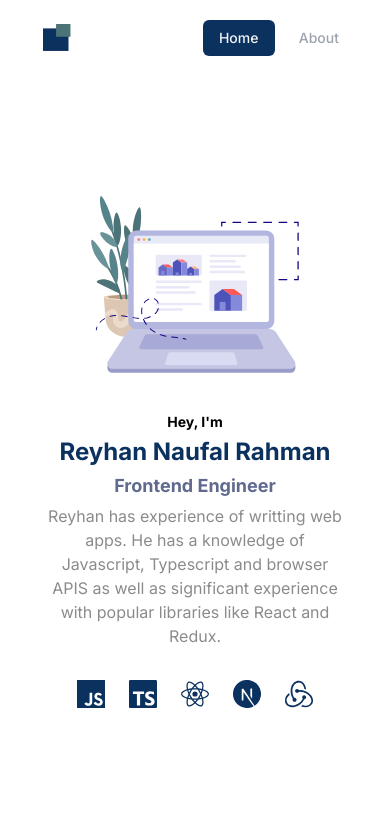
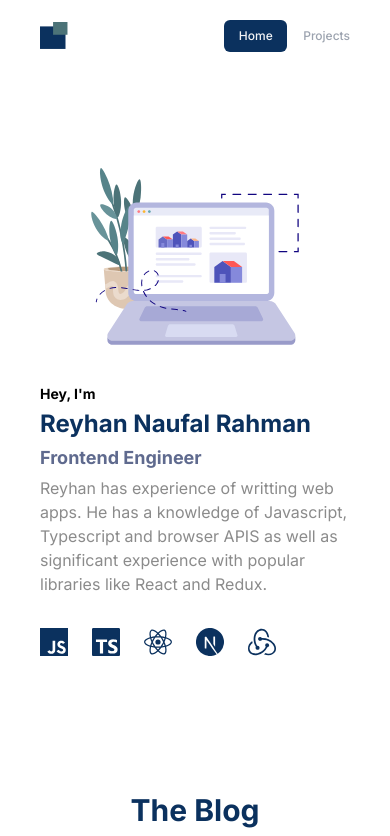
Before and after one commit to reyhannaufal/reyhannaufal.com, a Next.js app: page / in a window 390 px wide. Shown: the top 836 px of the page. Built offline with nearby package versions, Linux system fonts and the light colour scheme.

Commit message:
feat: cleanup header and blog tag

```diff
--- a/components/Home/BlogSection.tsx
+++ b/components/Home/BlogSection.tsx
@@ -25,7 +25,7 @@ export default function BlogSection() {
                      />
                   </div>
                   <div className='sm:space-y-2'>
-                     <h3 className='inline-block px-5 py-2 mt-8 mb-2 text-sm font-medium text-indigo-800 bg-indigo-300 sm:mt-0 rounded-3xl'>
+                     <h3 className='inline-block px-4 py-2 mt-8 mb-2 text-xs font-medium text-indigo-800 bg-indigo-300 md:text-sm sm:mt-0 rounded-3xl'>
                         Javascript
                      </h3>
                      <h2 className='text-lg font-bold sm:text-xl'>
--- a/components/Home/MainContent.tsx
+++ b/components/Home/MainContent.tsx
@@ -16,11 +16,11 @@ const stackStyles = {
 /* eslint-disable react/no-unescaped-entities */
 export default function MainContent() {
    return (
-      <section className='flex flex-col-reverse items-center py-10 lg:flex-row'>
-         <div className='max-w-lg text-center lg:text-left'>
+      <section className='flex flex-col-reverse items-center py-4 sm:py-14 lg:flex-row'>
+         <div className='max-w-lg text-left'>
             <div className='space-y-1 md:space-y-2'>
                <p className='mt-2 text-sm font-bold lg:mt-0'>Hey, I'm</p>
-               <h1 className='max-w-[300px] md:max-w-[500px] lg:max-w-sm mx-auto lg:mx-0 text-2xl md:text-3xl font-bold   lg:text-4xl text-primary'>
+               <h1 className='max-w-[300px] md:max-w-[500px] lg:max-w-sm  text-left lg:mx-0 text-2xl md:text-3xl font-bold  lg:text-4xl text-primary'>
                   Reyhan Naufal Rahman
                </h1>
                <h2 className='text-lg font-bold md:text-2xl text-secondary'>
@@ -33,7 +33,7 @@ export default function MainContent() {
                   Redux.{' '}
                </p>
             </div>
-            <div className='flex justify-center mx-auto mt-8 space-x-6 lg:justify-start'>
+            <div className='flex justify-start mx-auto mt-8 space-x-6'>
                <SiJavascript className={stackStyles.styles} />
                <SiTypescript className={stackStyles.styles} />
                <SiReact className={stackStyles.styles} />
--- a/components/Layout/Header.tsx
+++ b/components/Layout/Header.tsx
@@ -3,7 +3,7 @@ import Link from 'next/link';
 
 const headerList = [
    { id: '1', title: 'Home', href: '/' },
-   { id: '2', title: 'About', href: '/about' },
+   { id: '2', title: 'Projects', href: '/projects' },
 ];
 
 export default function Header() {
@@ -17,11 +17,11 @@ export default function Header() {
                height={43.91}
             />
          </div>
-         <div className='grid items-center grid-cols-2 space-x-4 text-sm font-medium text-gray-400 lg:grid-cols-3'>
+         <div className='grid items-center grid-cols-2 space-x-4 text-xs font-medium text-gray-400 sm:text-sm lg:grid-cols-3'>
             {headerList.map((item) => (
                <a
                   key={item.id}
-                  className='flex justify-center px-2 py-2 rounded-md hover:text-gray-300 first-of-type:bg-primary first-of-type:text-gray-100'
+                  className='flex justify-center  sm:px-[14px] py-2 rounded-md hover:text-gray-300 first-of-type:bg-primary first-of-type:text-gray-100'
                >
                   <Link href={item.href}>{item.title}</Link>
                </a>
--- a/components/Layout/Layout.tsx
+++ b/components/Layout/Layout.tsx
@@ -8,7 +8,7 @@ type LayoutInterface = {
 
 export default function Layout({ children }: LayoutInterface) {
    return (
-      <div className='max-w-sm px-10 mx-auto sm:max-w-6xl'>
+      <div className='max-w-md px-10 mx-auto sm:max-w-6xl'>
          <Header />
          {children}
          <Footer />
```
